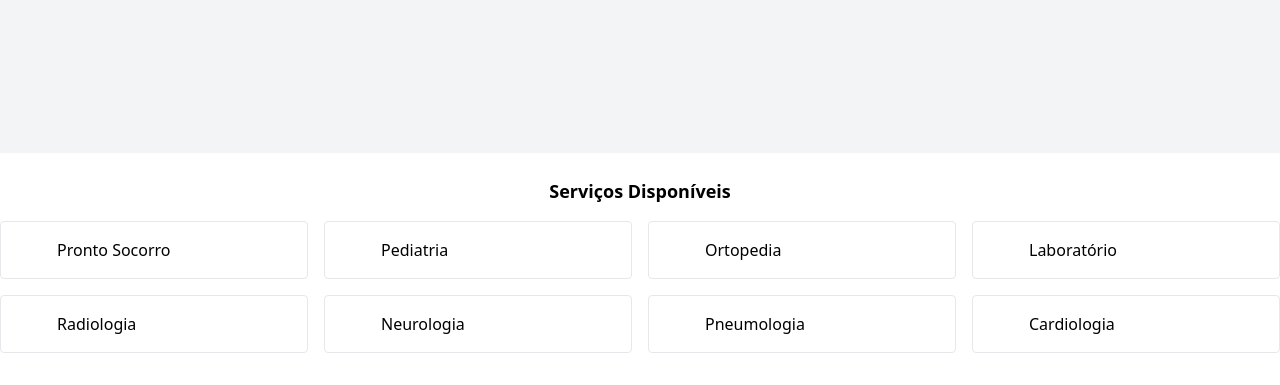
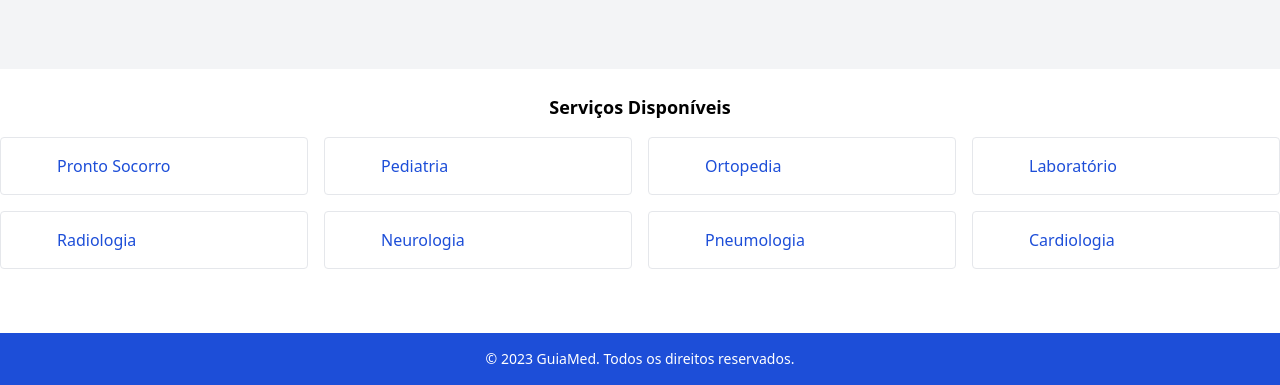
Before and after one commit to IngridRachid/tec_front_end, a plain HTML site: page index.html in a window 1280 px wide. Shown: the part 415-800 px from the top of the page. Drawn offline with nearby package versions, Linux system fonts and the light colour scheme.

Commit message:
atualização 1 29-05

```diff
--- a/index.html
+++ b/index.html
@@ -22,7 +22,7 @@
   <!-- Página Inicial -->
   <main class="flex-grow p-6 bg-gray-100">
     <section class="max-w-4xl mx-auto text-center">
-      <img src="guiamed.png" alt="GUIA" class="mx-auto mb-6 w-48">
+      <img src="guiamed1.png" alt="GUIA" class="mx-auto mb-6 w-48">
       <h2 class="text-3xl font-semibold mb-4">Bem-vindo ao seu guia de referência em serviços de saúde!</h2>
       <p class="text-gray-700 text-lg">Aqui você encontra informações sobre unidades de saúde, especialidades médicas, e serviços públicos disponíveis em sua região. Nosso objetivo é facilitar o acesso à saúde com clareza e confiança.</p>
     </section>
@@ -37,46 +37,59 @@
   <div class="w-8 h-8 flex items-center justify-center bg-primary/10 text-primary rounded-full">
     <i class="ri-heart-pulse-line"></i>
   </div>
-<span>Pronto Socorro</span>
+  <a href="Pronto-Socorro.html" class="text-blue-700 hover:underline font-medium">Pronto Socorro</a>
 </div>
 <div class="border border-gray-200 rounded p-3 flex items-center gap-3">
   <div class="w-8 h-8 flex items-center justify-center bg-primary/10 text-primary rounded-full">
     <i class="ri-mental-health-line"></i>
   </div>
-<span>Pediatria</span>
+  <a href="#" class="text-blue-700 hover:underline font-medium">Pediatria</a>
 </div>
 <div class="border border-gray-200 rounded p-3 flex items-center gap-3">
   <div class="w-8 h-8 flex items-center justify-center bg-primary/10 text-primary rounded-full">
     <i class="ri-medicine-bottle-line"></i>
   </div>
-<span>Ortopedia</span>
+  <a href="#" class="text-blue-700 hover:underline font-medium">Ortopedia</a>
 </div>
 <div class="border border-gray-200 rounded p-3 flex items-center gap-3">
   <div class="w-8 h-8 flex items-center justify-center bg-primary/10 text-primary rounded-full">
     <i class="ri-test-tube-line"></i>
   </div>
-<span>Laboratório</span>
+  <a href="#" class="text-blue-700 hover:underline font-medium">Laboratório</a>
 </div>
 <div class="border border-gray-200 rounded p-3 flex items-center gap-3">
   <div class="w-8 h-8 flex items-center justify-center bg-primary/10 text-primary rounded-full">
     <i class="ri-microscope-line"></i>
   </div>
-<span>Radiologia</span>
+  <a href="#" class="text-blue-700 hover:underline font-medium">Radiologia</a>
 </div>
 <div class="border border-gray-200 rounded p-3 flex items-center gap-3">
   <div class="w-8 h-8 flex items-center justify-center bg-primary/10 text-primary rounded-full">
     <i class="ri-psychotherapy-line"></i>
   </div>
-<span>Neurologia</span>
+  <a href="#" class="text-blue-700 hover:underline font-medium">Neurologia</a>
 </div>
 <div class="border border-gray-200 rounded p-3 flex items-center gap-3">
   <div class="w-8 h-8 flex items-center justify-center bg-primary/10 text-primary rounded-full">
     <i class="ri-lungs-line"></i>
   </div>
-<span>Pneumologia</span>
+  <a href="#" class="text-blue-700 hover:underline font-medium">Pneumologia</a>
 </div>
 <div class="border border-gray-200 rounded p-3 flex items-center gap-3">
   <div class="w-8 h-8 flex items-center justify-center bg-primary/10 text-primary rounded-full">
     <i class="ri-heart-line"></i>
   </div>
-<span>Cardiologia</span>
+  <a href="#" class="text-blue-700 hover:underline font-medium">Cardiologia</a>
+</div>
+</div>
+</div>
+
+  <!-- Footer -->
+  <footer class="bg-blue-700 text-white p-4 mt-8">
+    <div class="max-w-4xl mx-auto text-center">
+      <p class="text-sm">&copy; 2023 GuiaMed. Todos os direitos reservados.</p>
+    </div>
+  </footer>
+</body>
+
+</html>
```
Also changed, not shown: Pronto-Socorro.html (added, +41 -0 lines), guiamed1.png (added), 1 other file. Lines whose indentation alone changed are shown as unchanged.
